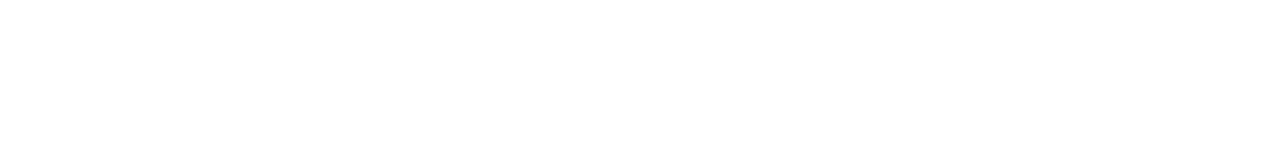
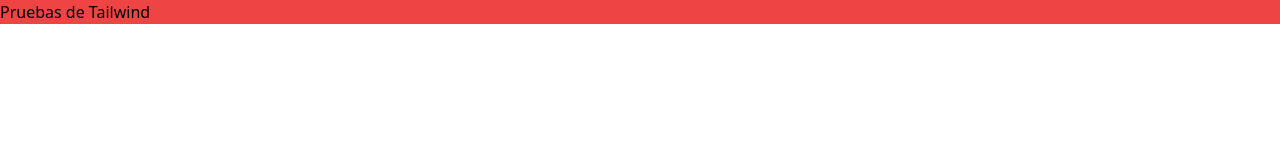
Before and after one commit to Gonzalogdlr/tailwind-html, a website: page src/index.html in a window 1280 px wide. Drawn offline with Linux system fonts and the light colour scheme.

Commit message:
ADD: Probes Tailwind on HTML

```diff
--- a/index.html
+++ b/src/index.html
@@ -4,9 +4,10 @@
   <meta charset="UTF-8">
   <meta http-equiv="X-UA-Compatible" content="IE=edge">
   <meta name="viewport" content="width=device-width, initial-scale=1.0">
+  <link href="/dist/output.css" rel="stylesheet">
   <title>Document</title>
 </head>
 <body>
-
+  <p class="bg-red-500">Pruebas de Tailwind</p>
 </body>
 </html>
--- /dev/null
+++ b/src/input.css
@@ -0,0 +1,3 @@
+@tailwind base;
+@tailwind components;
+@tailwind utilities;
--- /dev/null
+++ b/tailwind.config.js
@@ -0,0 +1,7 @@
+module.exports = {
+  content: ["./src/**/*.{html,js}"],
+  theme: {
+    extend: {},
+  },
+  plugins: [],
+}
```
Also changed, not shown: package.json (added, +26 -0 lines), dist/output.css (added), 2 other files.
